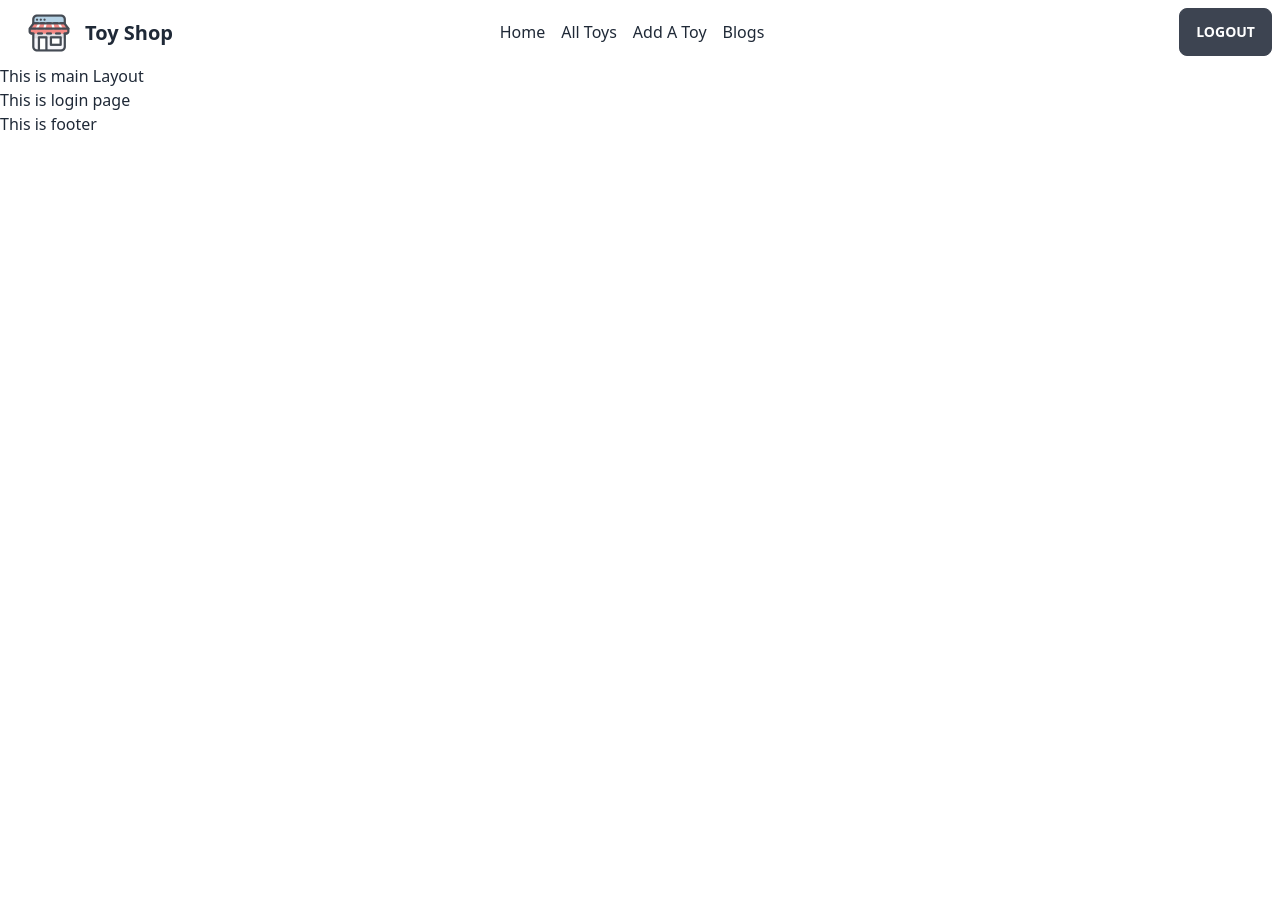
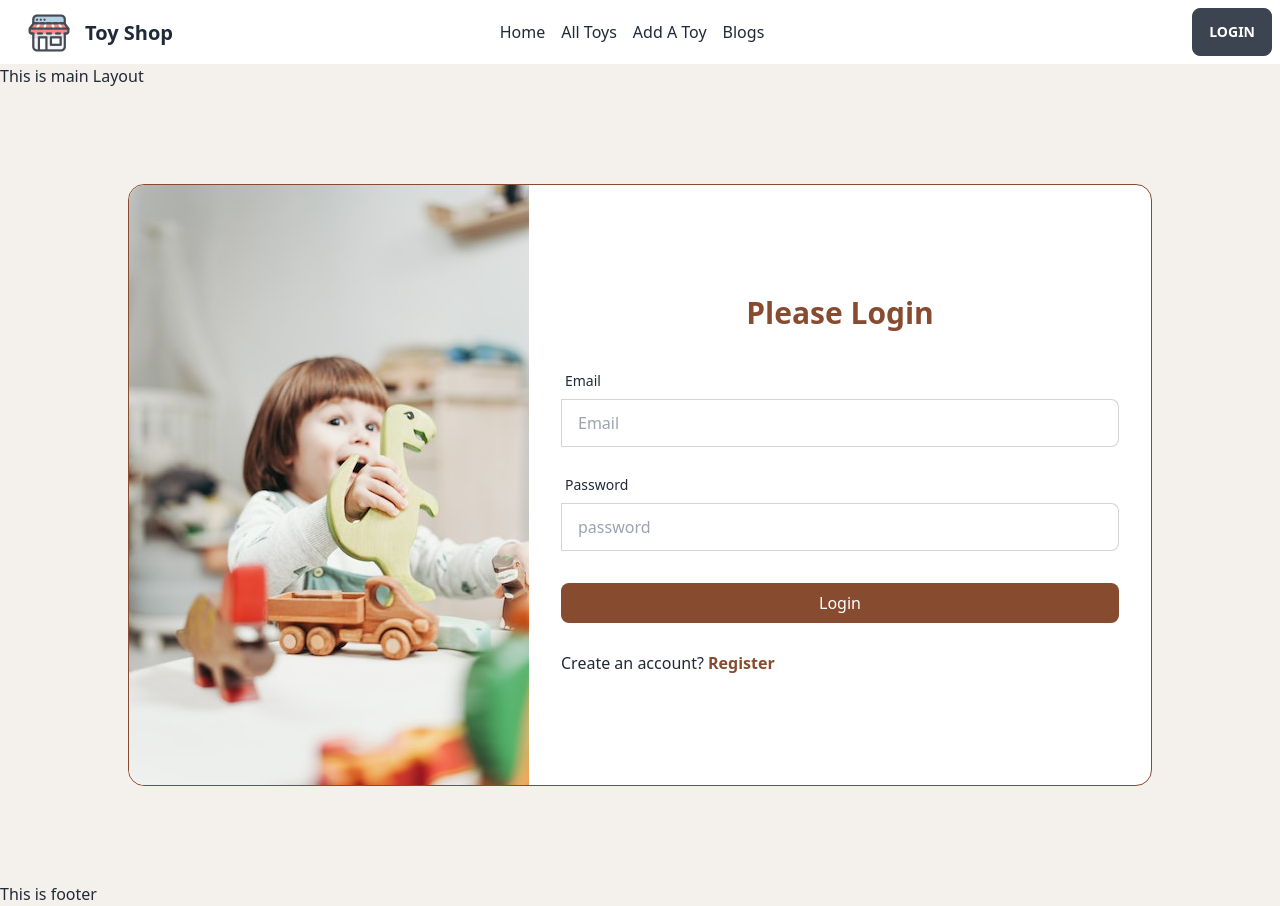
Before and after one commit to ijazhossain/toy-marketplace-client-asg-11-jazz, a React (Vite) app: page /login in a window 1280 px wide. Before the commit the page ends 800 px from the top, so only its background shows below. Built offline with nearby package versions, Linux system fonts and the light colour scheme.

Commit message:
login page added

```diff
--- a/src/Layouts/Main.jsx
+++ b/src/Layouts/Main.jsx
@@ -5,7 +5,7 @@ import Footer from '../pages/Shared/Footer';
 
 const Main = () => {
     return (
-        <div>
+        <div className='bg-[#f4f1ec]'>
             <Header></Header>
             <h1>This is main Layout</h1>
             <Outlet></Outlet>
--- a/src/pages/Others/AddToys/AddToys.jsx
+++ b/src/pages/Others/AddToys/AddToys.jsx
@@ -1,5 +1,10 @@
 import React from 'react';
 import img from '../../../assets/images/add-toy.jpg'
+
+/* =======================================
+            Add Toy Page
+========================================== */
+
 const AddToys = () => {
     const handleAddToy = (event) => {
         event.preventDefault()
@@ -16,10 +21,10 @@ const AddToys = () => {
         console.log(imageUrl, toyName, sellerName, sellerEmail, category, price, quantity, ratings, description);
     }
     return (
-        <div className='w-[80%] mx-auto grid grid-cols-2 gap-4 '>
+        <div className='w-[90%] md:w-[80%] mx-auto grid lg:grid-cols-2  bg-white my-24 border border-[#874b30]'>
 
-            <img src={img} alt="banner img" />
-            <form onSubmit={handleAddToy} className='flex flex-col  justify-between'>
+            <img className='h-full' src={img} alt="banner img" />
+            <form onSubmit={handleAddToy} className='flex flex-col  justify-between p-12'>
 
                 <div className="form-control">
                     <label className="label">
@@ -27,7 +32,7 @@ const AddToys = () => {
                     </label>
                     <label className="input-group">
 
-                        <input type="text" name='imageUrl' placeholder="Image url" className="input input-bordered w-full" />
+                        <input type="text" name='imageUrl' placeholder="Image url" className="input input-bordered w-full" required />
                     </label>
                 </div>
 
@@ -38,7 +43,7 @@ const AddToys = () => {
                     </label>
                     <label className="input-group">
 
-                        <input type="text" name="toyName" placeholder="Toy name" className="input input-bordered w-full" />
+                        <input type="text" name="toyName" placeholder="Toy name" className="input input-bordered w-full" required />
                     </label>
                 </div>
 
@@ -48,7 +53,7 @@ const AddToys = () => {
                     </label>
                     <label className="input-group">
 
-                        <input type="text" name="sellerName" placeholder="Seller name" className="input input-bordered w-full" />
+                        <input type="text" name="sellerName" placeholder="Seller name" className="input input-bordered w-full" required />
                     </label>
                 </div>
 
@@ -58,14 +63,14 @@ const AddToys = () => {
                     </label>
                     <label className="input-group">
 
-                        <input type="text" name="sellerEmail" placeholder="Seller email" className="input input-bordered w-full" />
+                        <input type="email" name="sellerEmail" placeholder="Seller email" className="input input-bordered w-full" required />
                     </label>
                 </div>
                 <div>
                     <label className="label">
                         <span className="label-text">Select category</span>
                     </label>
-                    <select className="select select-bordered w-full" name="category">
+                    <select className="select select-bordered w-full" name="category" required>
                         <option>Teddy Beer</option>
                         <option>Bird Toy</option>
                         <option>Dinosaur Toy</option>
@@ -80,7 +85,7 @@ const AddToys = () => {
                     </label>
                     <label className="input-group">
 
-                        <input type="number" name="price" placeholder="$price" className="input input-bordered w-full" />
+                        <input type="number" name="price" placeholder="$price" className="input input-bordered w-full" required />
                     </label>
                 </div>
                 <div className="form-control">
@@ -89,7 +94,7 @@ const AddToys = () => {
                     </label>
                     <label className="input-group">
 
-                        <input type="number" name="quantity" placeholder="Quantity" className="input input-bordered w-full" />
+                        <input type="number" name="quantity" placeholder="Quantity" className="input input-bordered w-full" required />
                     </label>
                 </div>
                 <div className="form-control">
@@ -98,17 +103,17 @@ const AddToys = () => {
                     </label>
                     <label className="input-group">
 
-                        <input type="number" name="ratings" placeholder="Ratings" className="input input-bordered w-full" />
+                        <input type="number" name="ratings" placeholder="Ratings" className="input input-bordered w-full" required />
                     </label>
                 </div>
                 <div>
                     <label className="label">
                         <span className="label-text">Detail description</span>
                     </label>
-                    <textarea className="textarea textarea-bordered w-full" name="description" placeholder="Detail description"></textarea>
+                    <textarea className="textarea textarea-bordered w-full" name="description" placeholder="Detail description" required></textarea>
 
                 </div>
-                <input type="submit" className="btn bg-[#874b30] w-full " value="Add Toy" />
+                <input type="submit" className="btn bg-[#874b30] w-full mt-8" value="Add Toy" />
             </form>
 
         </div>
--- a/src/pages/Registration/Login.jsx
+++ b/src/pages/Registration/Login.jsx
@@ -1,9 +1,38 @@
-import React from 'react';
-
+import { Link } from 'react-router-dom';
+import img from '../../assets/images/login.jpg'
+/* ==========================
+            Login
+ ============================*/
 const Login = () => {
     return (
-        <div>
-            <h1>This is login page</h1>
+        <div className="card lg:card-side w-[80%] mx-auto border border-[#874b30] bg-white my-24">
+            <figure><img src={img} alt="Album" /></figure>
+            <div className="card-body my-auto ">
+                <h2 className="text-[#874b30] font-semibold  text-3xl text-center mb-6">Please Login</h2>
+                <form className=''>
+                    <div className="form-control mb-5">
+                        <label className="label">
+                            <span className="label-text">Email</span>
+                        </label>
+                        <label className="input-group">
+
+                            <input type="email" name='email' placeholder="Email" className="input input-bordered w-full" />
+                        </label>
+                    </div>
+                    <div className="form-control">
+                        <label className="label">
+                            <span className="label-text">Password</span>
+                        </label>
+                        <label className="input-group">
+
+                            <input type="password" name='email' placeholder="password" className="input input-bordered w-full" />
+                        </label>
+                    </div>
+                    <input className='w-full bg-[#874b30] mt-8 py-2 text-white rounded-lg' type="submit" value="Login" />
+                </form>
+                <p className='mt-5'>Create an account? <Link to="/registration" className='text-[#874b30] font-semibold '>Register</Link></p>
+
+            </div>
         </div>
     );
 };
--- a/src/pages/Shared/Header.jsx
+++ b/src/pages/Shared/Header.jsx
@@ -3,6 +3,7 @@ import { Link } from 'react-router-dom';
 import logo from '../../assets/images/logo.png'
 
 const Header = () => {
+    const user = { name: "uu" }
     const navItems = <>
         <Link className='mr-4' to="/">Home</Link>
         <Link className='mr-4' to="/allToys">All Toys</Link>
@@ -33,9 +34,12 @@ const Header = () => {
                         {navItems}
                     </ul>
                 </div>
-                <div className="navbar-end">
+                {!user ? <div className="navbar-end">
                     <a className="btn">Logout</a>
-                </div>
+                </div> :
+                    <Link to="/login" className="navbar-end"><div className='btn'>
+                        LogIn
+                    </div></Link>}
             </div>
         </div>
     );
```
Also changed, not shown: src/assets/images/login.jpg (added).
